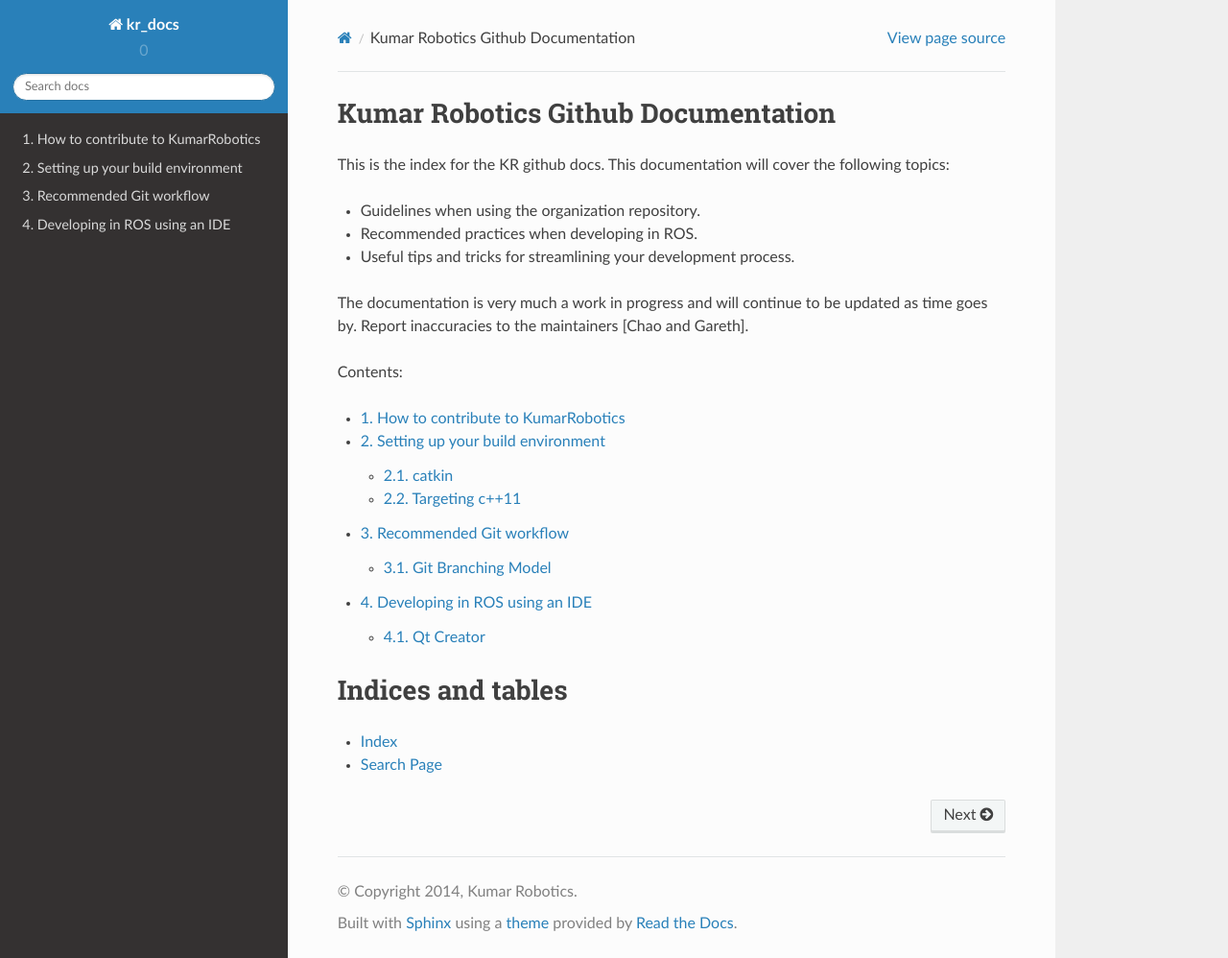
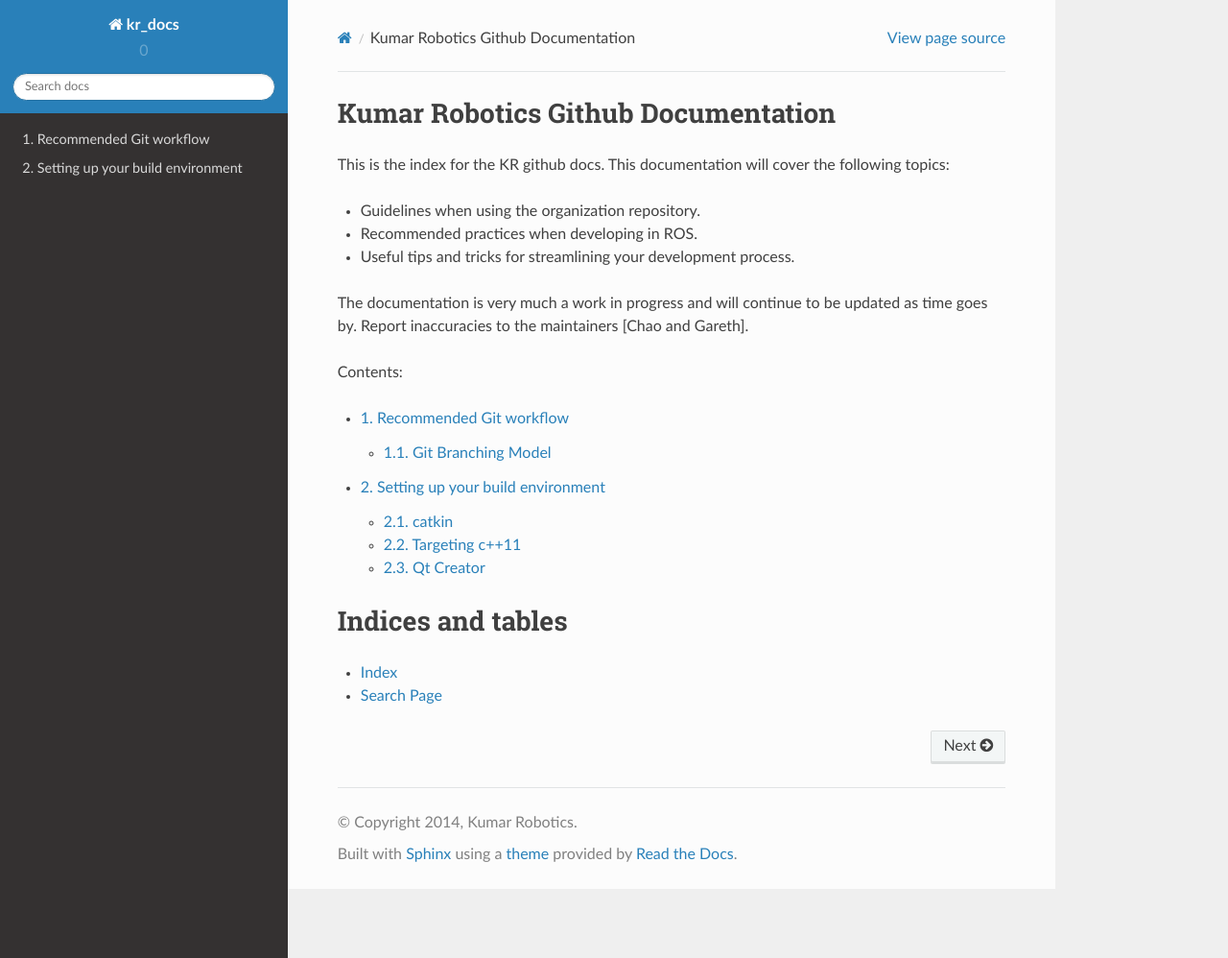
Before and after one commit to KumarRobotics/kr_docs, a Sphinx documentation site: the page built from docs/source/index.rst, in a window 1280 px wide and 998 px high. Shown: the whole window at 96% size. Built offline with Sphinx 7.4.7 and the Read the Docs theme 2.0.0, drawn with Linux system fonts in a browser that asks for light colours.

Commit message:
Reorganizing kr_docs

```diff
--- a/docs/source/index.rst
+++ b/docs/source/index.rst
@@ -20,11 +20,8 @@
    :numbered:
    :maxdepth: 2
 
-   How to contribute to KumarRobotics <references/contribute>
+   Recommended Git workflow <references/git_workflow>
    Setting up your build environment <references/env_setup>
-   Recommended Git workflow <references/git_workflow>
-   Developing in ROS using an IDE <references/ide_setup>
-
 
 Indices and tables
 ==================
--- a/docs/source/references/contribute.rst
+++ /dev/null
@@ -1,2 +0,0 @@
-How to Contribute to KumarRobotics
-==================================
```
Also changed, not shown: docs/source/references/env_setup.rst (+9 -9 lines), docs/source/references/ide_setup.rst (deleted, +0 -21 lines).
